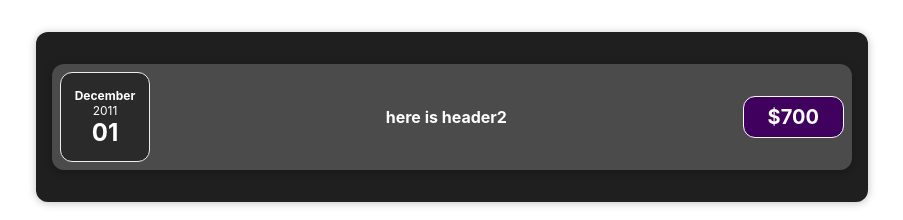
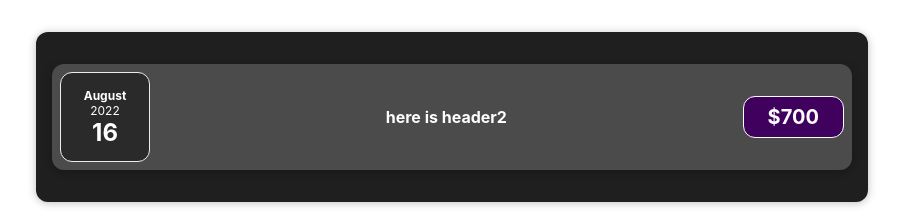
Before and after one commit to YanhuaZhang516/react-learning, a React (Create React App) app in the folder frist-class/my-app/: page / in a window 1280 px wide. Shown: the top 220 px of the page, without its empty margins (188-1091 px from the left). Built offline with nearby package versions, Linux system fonts and the light colour scheme.

Commit message:
yanhua: add item.js

```diff
--- a/frist-class/my-app/src/App.js
+++ b/frist-class/my-app/src/App.js
@@ -1,18 +1,10 @@
 import "./App.css";
-
+import Item from "./components/item";
 function App() {
   return (
     <div className="App">
       <div className="expenses">
-        <div className="expense-item">
-          <div className="expense-date ">
-            <div className="expense-date__month">December</div>
-            <div className="expense-date__year">2011</div>
-            <div className="expense-date__day">01</div>
-          </div>
-          <h2>here is header2</h2>
-          <div className="expense-item__price">$700</div>
-        </div>
+        <Item></Item>
       </div>
     </div>
   );
--- /dev/null
+++ b/frist-class/my-app/src/components/item.js
@@ -0,0 +1,34 @@
+import React from "react";
+
+function Item(props) {
+  const monthNames = [
+    "January",
+    "February",
+    "March",
+    "April",
+    "May",
+    "June",
+    "July",
+    "August",
+    "September",
+    "October",
+    "November",
+    "December",
+  ];
+  var today = new Date();
+  return (
+    <div className="expense-item">
+      <div className="expense-date ">
+        <div className="expense-date__month">
+          {monthNames[today.getMonth()]}
+        </div>
+        <div className="expense-date__year">{today.getFullYear()}</div>
+        <div className="expense-date__day">{today.getDate()}</div>
+      </div>
+      <h2>here is header2</h2>
+      <div className="expense-item__price">$700</div>
+    </div>
+  );
+}
+
+export default Item;
```
